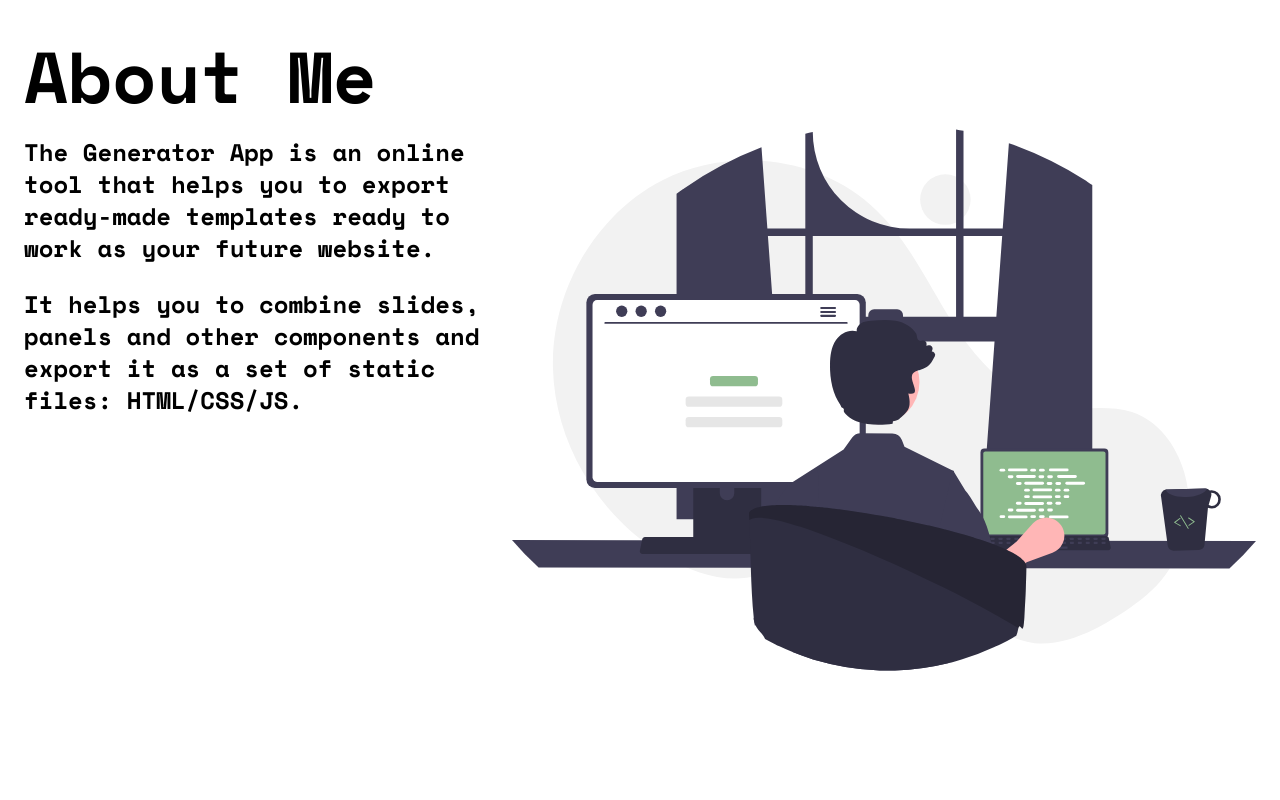
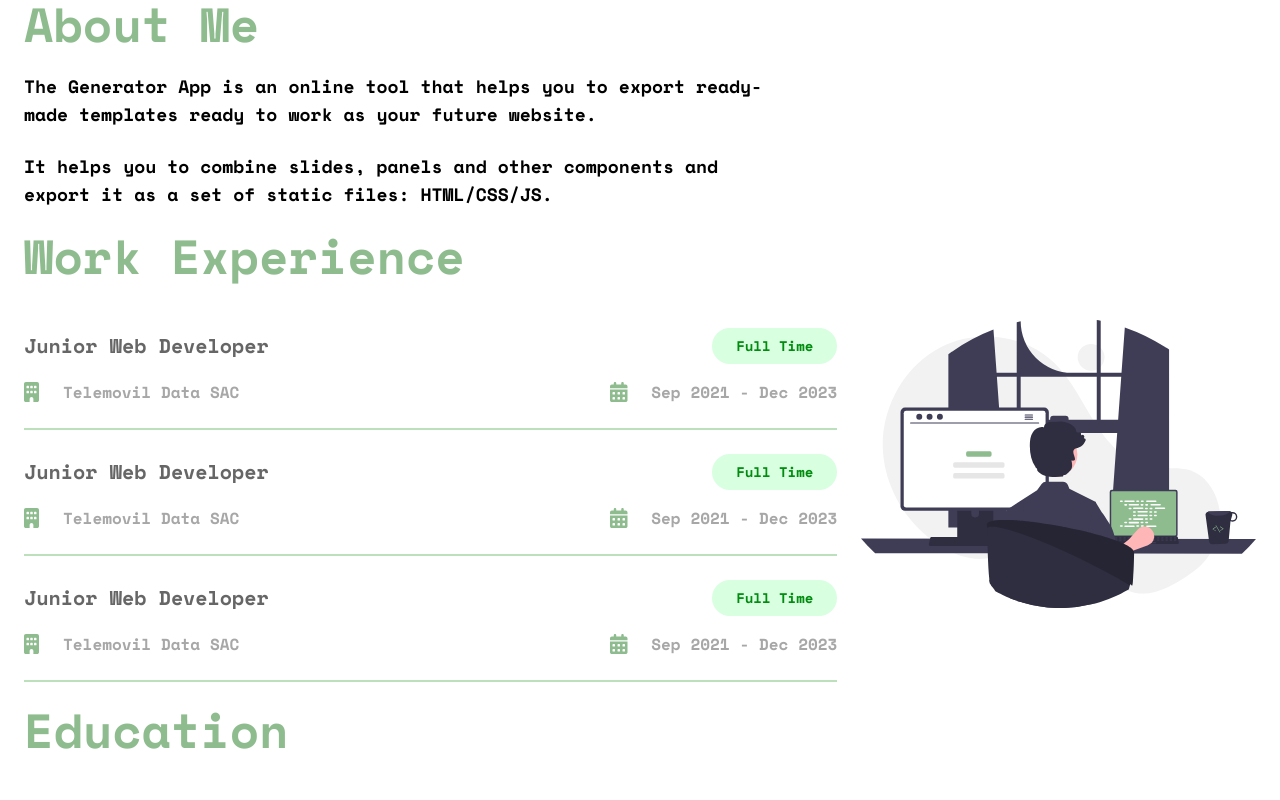
Before and after one commit to ritzudev/portfolio, a Vue app: page / in a window 1280 px wide. Shown: the part 800-1600 px from the top of the page. Built offline with nearby package versions, Linux system fonts and the light colour scheme; what tailwindcss-animated would draw is missing.

Commit message:
design final

```diff
--- /dev/null
+++ b/src/components/ExperienceCard.vue
@@ -0,0 +1,38 @@
+<template>
+  <div>
+    <div class="flex flex-col gap-4 border-b-2 border-[#bce0bc] pb-6">
+            <div class="flex justify-between items-center">
+              <span class="text-xl text-[#666666]">Junior Web Developer</span>
+              <span class="bg-[#D7FFE0] text-[#018C0F] text-sm py-2 px-6 rounded-3xl"
+                >Full Time</span
+              >
+            </div>
+            <div class="flex w-full justify-between text-[#A7A7A7]">
+              <div class="flex gap-6 items-center ">
+                <font-awesome-icon
+                  icon="fa-building"
+                  size="lg"
+                  class="text-[#8fbc8f]"
+                />
+                <p>Telemovil Data SAC</p>
+              </div>
+              <div class="flex gap-6 items-center">
+                <font-awesome-icon
+                  icon="fa-calendar-alt"
+                  size="lg"
+                  class="text-[#8fbc8f]"
+                />
+                <p>Sep 2021 - Dec 2023</p>
+              </div>
+            </div>
+          </div>
+  </div>
+</template>
+
+<script setup>
+
+</script>
+
+<style scoped>
+
+</style>
--- a/src/main.js
+++ b/src/main.js
@@ -10,10 +10,12 @@ import {
   faLink,
   faEnvelope,
   faLocationDot,
+  faBuilding,
+  faCalendarAlt
 } from "@fortawesome/free-solid-svg-icons";
 import { faGithub } from "@fortawesome/free-brands-svg-icons";
 
-library.add(faBars, faLink, faGithub, faEnvelope, faLocationDot);
+library.add(faBars, faLink, faGithub, faEnvelope, faLocationDot, faBuilding, faCalendarAlt);
 
 /* const myApp = createApp(App);
 
--- a/src/pages/Portfolio.vue
+++ b/src/pages/Portfolio.vue
@@ -1,30 +1,34 @@
 <template>
-  <div class="min-h-screen dark:bg-[#191919]">
+  <div class="min-h-screen dark:bg-[#191919] scrollable-container">
     <header
       class="py-2 sticky top-0 z-10 dark:bg-transparent backdrop-blur-lg w-full border-b dark:border-gray-600"
     >
       <div
         class="max-w-7xl mx-auto flex h-12 justify-between dark:text-[#A7A7A7] px-6 items-center"
       >
-       <span class="text-3xl">&ltritzudev&gt</span>
+        <span class="text-2xl hover:animate-shake">&ltritzudev&gt</span>
 
         <div class="hidden items-center gap-4 md:flex justify-center text-xl">
           <a class="links-header" @click="scrollToSection('home')">Home</a>
           <a class="links-header" @click="scrollToSection('about')">About</a>
-          <a class="links-header" @click="scrollToSection('tech')">Tech Stack</a>
+          <a class="links-header" @click="scrollToSection('tech')"
+            >Tech Stack</a
+          >
           <a class="links-header" @click="scrollToSection('projects')"
             >Projects</a
           >
-          <a class="links-header" @click="scrollToSection('contact')">Contact</a>
+          <a class="links-header" @click="scrollToSection('contact')"
+            >Contact</a
+          >
         </div>
         <nav class="flex flex-row items-center gap-4" id="header_list">
           <div class="flex items-center justify-start overflow-hidden gap-4">
-            <a href="#" target="_blank">
+            <!--  <a href="#" target="_blank">
               <img src="../assets/svgs/github.svg" alt="logo-github" />
             </a>
             <a href="#" target="_blank">
               <img src="../assets/svgs/linkedin.svg" alt="logo-linkedin" />
-            </a>
+            </a> -->
 
             <DarkModeVue
               style="transform-origin: left"
@@ -45,15 +49,31 @@
               class="absolute right-5 top-16 bg-[#2d2d2d] border-slate-200 p-4 w-56 rounded-lg dark:text-white text-lg"
             >
               <ul>
-                <li><a href="home">Home</a></li>
-                <li><a href="#">About</a></li>
-                <li><a href="#">Tech Stack</a></li>
                 <li>
-                  <a @click="(isMenu = false), scrollToSection('projects')"
+                  <a class="links-header" @click="scrollToSection('home')"
+                    >Home</a
+                  >
+                </li>
+                <li>
+                  <a class="links-header" @click="scrollToSection('about')"
+                    >About</a
+                  >
+                </li>
+                <li>
+                  <a class="links-header" @click="scrollToSection('tech')"
+                    >Tech Stack</a
+                  >
+                </li>
+                <li>
+                  <a class="links-header" @click="scrollToSection('projects')"
                     >Projects</a
                   >
                 </li>
-                <li><a href="#">Contact</a></li>
+                <li>
+                  <a class="links-header" @click="scrollToSection('contact')"
+                    >Contact</a
+                  >
+                </li>
               </ul>
             </div>
           </div>
@@ -64,9 +84,9 @@
       <body class="h-full transition-all duration-700">
         <section
           id="home"
-          class="grid place-items-center grid-cols-1 sm:grid-cols-2 md:grid-cols-2 gap-10 dark:text-white py-10 min-h-[calc(100vh-65px)]"
+          class="grid place-items-center grid-cols-1 sm:grid-cols-2 md:grid-cols-2 gap-10 dark:text-white min-h-[calc(100vh-65px)]"
         >
-          <h1 class="text-4xl md:text-7xl">
+          <h1 class="text-4xl md:text-5 xl lg:text-7xl">
             Hi
             <span
               class="animate-wiggle-more animate-infinite animate-ease-in-out inline-block"
@@ -89,22 +109,53 @@
             />
           </div>
         </section>
-        <section id="about" class="min-h-screen dark:text-white flex flex-col xl:flex-row gap-6 py-10">
+        <section
+          id="about"
+          class="dark:text-white grid grid-cols-1 lg:grid-cols-3 gap-6 w-full items-center"
+        >
+          <div class="col-span-1 lg:col-span-2">
+            <h1 class="text-5xl text-[#8fbc8f]">About Me</h1>
+            <br />
+            <p class="text-lg max-w-3xl">
+              The Generator App is an online tool that helps you to export
+              ready-made templates ready to work as your future website.
+            </p>
+            <br />
+            <p class="text-lg max-w-3xl">
+              It helps you to combine slides, panels and other components and
+              export it as a set of static files: HTML/CSS/JS.
+            </p>
+            <br />
+
+            <h1 class="text-5xl text-[#8fbc8f]">Work Experience</h1>
+            <br />
+
+            <div class="flex gap-6 flex-col py-6">
+              <ExperienceCard />
+              <ExperienceCard />
+              <ExperienceCard />
+            </div>
+
+            <h1 class="text-5xl text-[#8fbc8f]">Education</h1>
+            <br />
+
+            <div class="flex gap-6 flex-col py-6">
+              <ExperienceCard />
+            </div>
+          </div>
 
           <div class="">
-            <h1 class="text-7xl">About Me</h1>
-            <br>
-            <p class="text-2xl max-w-3xl">The Generator App is an online tool that helps you to export ready-made templates ready to work as your future website.</p>
-            <br>
-            <p class="text-2xl max-w-3xl"> It helps you to combine slides, panels and other components and export it as a set of static files: HTML/CSS/JS.</p>
-
+            <img
+              class="text-center flex"
+              src="../assets/svgs/undraw_programming.svg"
+              alt=""
+            />
           </div>
-          <div class="md:w-full md:flex md:justify-center">
-            <img class="md:w-[70%] xl:w-full text-center flex "  src="../assets/svgs/undraw_programming.svg" alt="">
-          </div>
-
         </section>
-        <section id="tech" class="flex flex-col text-center min-h-[calc(100vh-65px)] justify-center">
+        <section
+          id="tech"
+          class="flex flex-col text-center min-h-[calc(100vh-65px)] justify-center"
+        >
           <h3 class="text-4xl dark:text-white">My Tech Stack</h3>
           <h4 class="text-2xl text-[#666666] dark:text-[#A7A7A7]">
             Technologies I’ve been working with recently
@@ -198,11 +249,10 @@
         </section>
       </body>
       <section id="contact" class="w-full py-8 md:h-[676px]">
-
-        <div class="flex flex-col md:flex-row justify-between  gap-10">
+        <div class="flex flex-col md:flex-row justify-between gap-10">
           <div class="flex flex-col md:h-[612px] justify-between">
             <div class="flex flex-col gap-6">
-              <h1 class="dark:text-white text-7xl ">Contact me</h1>
+              <h1 class="dark:text-white text-7xl">Contact me</h1>
               <p class="dark:text-white">
                 <font-awesome-icon
                   icon="fa-envelope"
@@ -224,9 +274,11 @@
               </p>
             </div>
 
-            <img class="" src="../assets//svgs/undraw.svg" alt="">
+            <img class="" src="../assets//svgs/undraw.svg" alt="" />
           </div>
-          <div class="w-full md:w-[580px] rounded-xl flex gap-6 flex-col pt-4 pb-6 bg-[#f1f5f9] dark:bg-[#363636] pl-4 pr-6 shadow-2xl border-2 border-[#8fbc8f]">
+          <div
+            class="w-full md:w-[580px] rounded-xl flex gap-6 flex-col pt-4 pb-6 bg-[#f1f5f9] dark:bg-[#363636] pl-4 pr-6 shadow-2xl border-2 border-[#8fbc8f]"
+          >
             <div class="input-contact">
               <span>Name:</span>
               <input type="text" />
@@ -246,7 +298,6 @@
               Submit
             </button>
           </div>
-
         </div>
       </section>
     </div>
@@ -273,17 +324,22 @@
 import { ref } from "vue";
 import DarkModeVue from "../components/DarkMode.vue";
 import CardPortfolio from "../components/CardPortfolio.vue";
+import { FontAwesomeIcon } from "@fortawesome/vue-fontawesome";
+import ExperienceCard from "../components/ExperienceCard.vue";
 
 export default {
   components: {
     DarkModeVue,
     CardPortfolio,
+    FontAwesomeIcon,
+    ExperienceCard,
   },
   setup() {
     const isMenu = ref(false);
 
     function scrollToSection(sectionId) {
       const element = document.getElementById(sectionId);
+      this.isMenu = false;
       if (element) {
         const offset =
           element.getBoundingClientRect().top +
@@ -311,10 +367,6 @@ export default {
 * {
   font-family: "Space Mono", monospace;
 }
-
-/* html {
-  scroll-behavior: smooth;
-} */
 
 .pathProfile {
   fill: #666;
@@ -394,18 +446,11 @@ textarea {
 }
 
 .button-sea-green:hover,
-.button-sea-green:focus{
-  box-shadow:
-  inset -11.5em 0 0 0 #9dc59d,
-  inset 11.5em 0 0 0 #9dc59d;
+.button-sea-green:focus {
+  box-shadow: inset -11.5em 0 0 0 #9dc59d, inset 11.5em 0 0 0 #9dc59d;
 }
 
 .close:focus {
-  box-shadow:
-    inset -3.5em 0 0 0 var(green),
-    inset 3.5em 0 0 0 var(green);
+  box-shadow: inset -3.5em 0 0 0 var(green), inset 3.5em 0 0 0 var(green);
 }
-
-
-
 </style>
```
Also changed, not shown: index.html (line endings or trailing spaces), src/assets/svgs/undraw_programming.svg, src/index.css (line endings or trailing spaces). Lines whose indentation alone changed are shown as unchanged.
